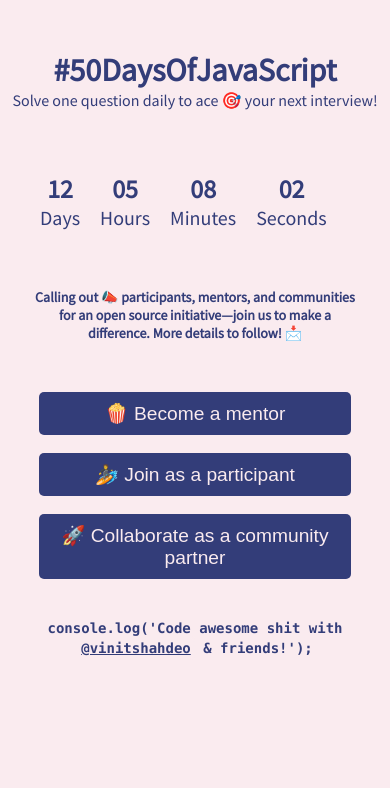
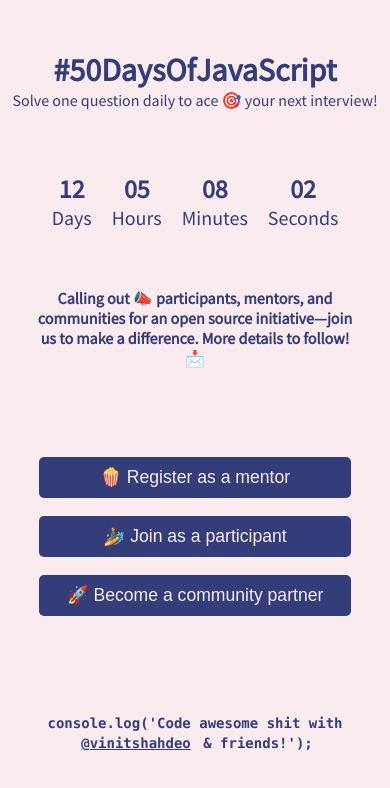
Before and after one commit to vinitshahdeo/50DaysOfJavaScript, a React (Create React App) app: page / in a window 390 px wide. Shown: the top 788 px of the page. Built offline with nearby package versions, Linux system fonts and the light colour scheme.

Commit message:
CSS fixes for mobile view + minor copy changes

```diff
--- a/src/App.css
+++ b/src/App.css
@@ -36,7 +36,7 @@ body {
 .timer {
   align-items: center;
   display: flex;
-  display: flex;
+  justify-content: center;
   height: 70vh;
   margin-top: 8px;
   padding: 10px;
@@ -49,7 +49,6 @@ body {
   /* display: flex; */
   height: 70vh;
   margin-top: 8px;
-  margin-left: 20px;
   padding: 10px;
   text-align: center;
   width: 550px;
@@ -159,7 +158,7 @@ body {
     padding: 10px;
     background-color: #333d79ff;
     border: none;
-    font-size: 1.2rem;
+    font-size: 1.1rem;
     font-weight: 500;
     color: #faebefff;
   }
@@ -201,11 +200,20 @@ body {
   /* Stack the buttons on top of each other */
   .buttons {
     flex-direction: column;
+    margin-top: 10%;
   }
 
   /* Add some spacing between the buttons */
   .buttons .btn {
     margin-bottom: 10px;
+  }
+
+  .footer {
+    margin-top: 20%;
+  }
+
+  h3 {
+    font-size: medium;
   }
 }
 
--- a/src/App.js
+++ b/src/App.js
@@ -25,13 +25,13 @@ function App() {
       </div>
       <div className="buttons">
         <a href="https://forms.gle/zGHWps1t7heYbcrP7" target='_blank' rel="noreferrer">
-          <button className="btn">🍿 Become a mentor</button>
+          <button className="btn">🍿 Register as a mentor</button>
         </a>
         <a href="https://forms.gle/83ZKpF4S5VEqNG6P8" target='_blank' rel="noreferrer">
           <button className="btn">🏄 Join as a participant</button>
         </a>
         <a href="https://forms.gle/oQAFMDofBtjeawhp8" target='_blank' rel="noreferrer">
-          <button className="btn">🚀 Collaborate as a community partner</button>
+          <button className="btn">🚀 Become a community partner</button>
         </a>
       </div>
       <div className="footer">
```
